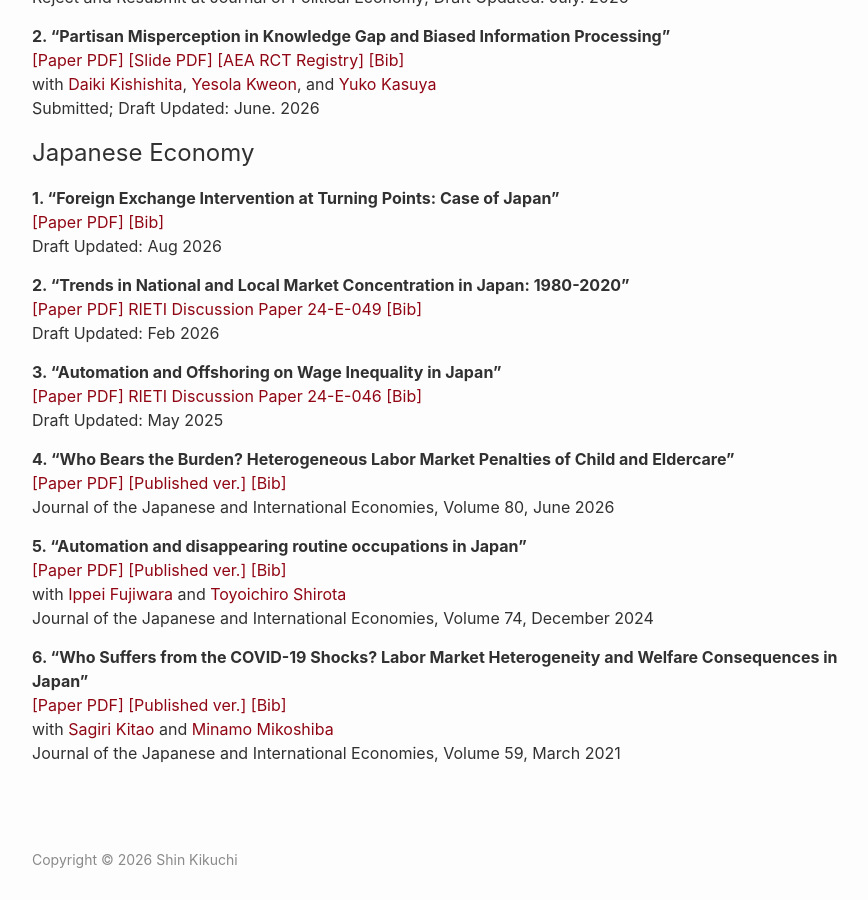
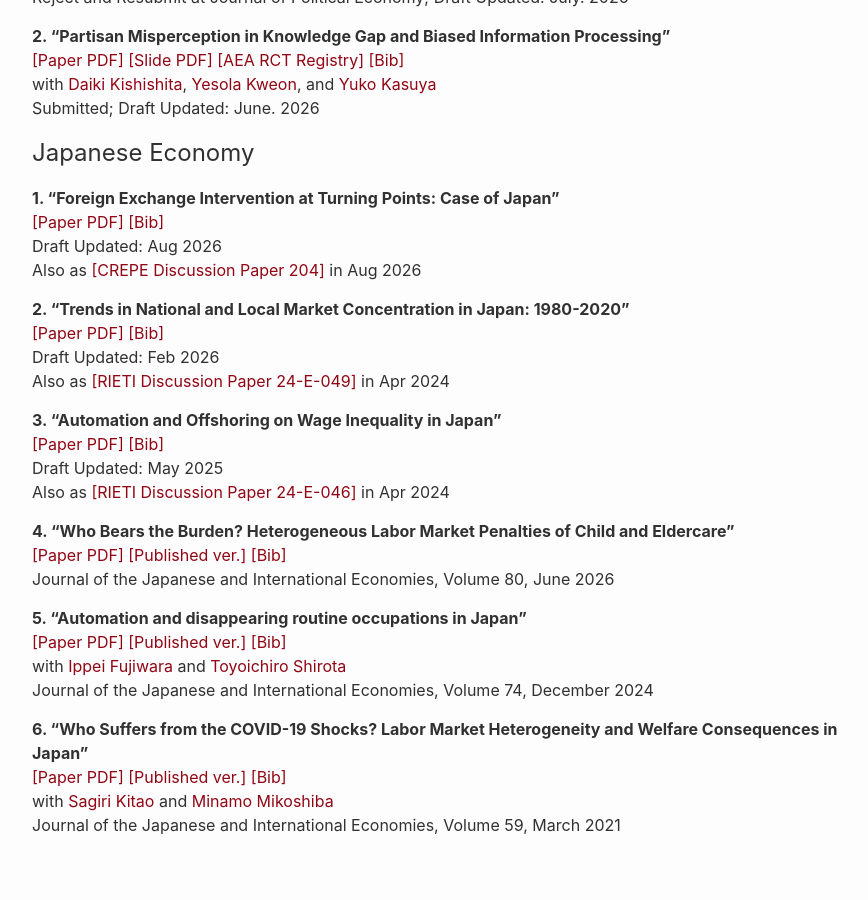
Before and after one commit to shinnkikuchi/shinnkikuchi.github.io, a Jekyll site: the page built from index.md, in a window 1280 px wide and 900 px high, scrolled down 1113 px. Shown: the whole window, without its empty margins (188-1056 px from the left). Built offline with Jekyll 4.4.1, drawn with Linux system fonts in a browser that asks for light colours.

Commit message:
Update index.md

```diff
--- a/index.md
+++ b/index.md
@@ -96,23 +96,27 @@
 <br>
 Draft Updated: Aug 2026
 <br>
+Also as <a href="https://www.crepe.e.u-tokyo.ac.jp/results/2026/CREPEDP204.pdf" target="_blank">[CREPE Discussion Paper 204]</a> in Aug 2026
+<br>
 
 **2. "Trends in National and Local Market Concentration in Japan: 1980-2020"**
 <br>
 <a href="/files/research/KIKUCHI_JPN_concentration.pdf" target="_blank">[Paper PDF]</a>
-<a href="https://www.rieti.go.jp/jp/publications/dp/24e049.pdf" target="_blank">RIETI Discussion Paper 24-E-049</a>
 <a href="/files/research/bib/KIKUCHI_JPN_concentration.html" target="_blank">[Bib]</a>
 <br>
 Draft Updated: Feb 2026
+<br>
+Also as <a href="https://www.rieti.go.jp/jp/publications/dp/24e049.pdf" target="_blank">[RIETI Discussion Paper 24-E-049]</a> in Apr 2024
 <br>
 
 **3. "Automation and Offshoring on Wage Inequality in Japan"**
 <br>
 <a href="/files/research/KIKUCHI_JPN_techtrade_ineq.pdf" target="_blank">[Paper PDF]</a>
-<a href="https://www.rieti.go.jp/jp/publications/dp/24e046.pdf" target="_blank">RIETI Discussion Paper 24-E-046</a>
 <a href="/files/research/bib/KIKUCHI_JPN_techtrade_ineq.html" target="_blank">[Bib]</a>
 <br>
 Draft Updated: May 2025
+<br>
+Also as <a href="https://www.rieti.go.jp/jp/publications/dp/24e046.pdf" target="_blank">[RIETI Discussion Paper 24-E-046]</a> in Apr 2024
 <br>
 
 **4. "Who Bears the Burden? Heterogeneous Labor Market Penalties of Child and Eldercare"**
```
